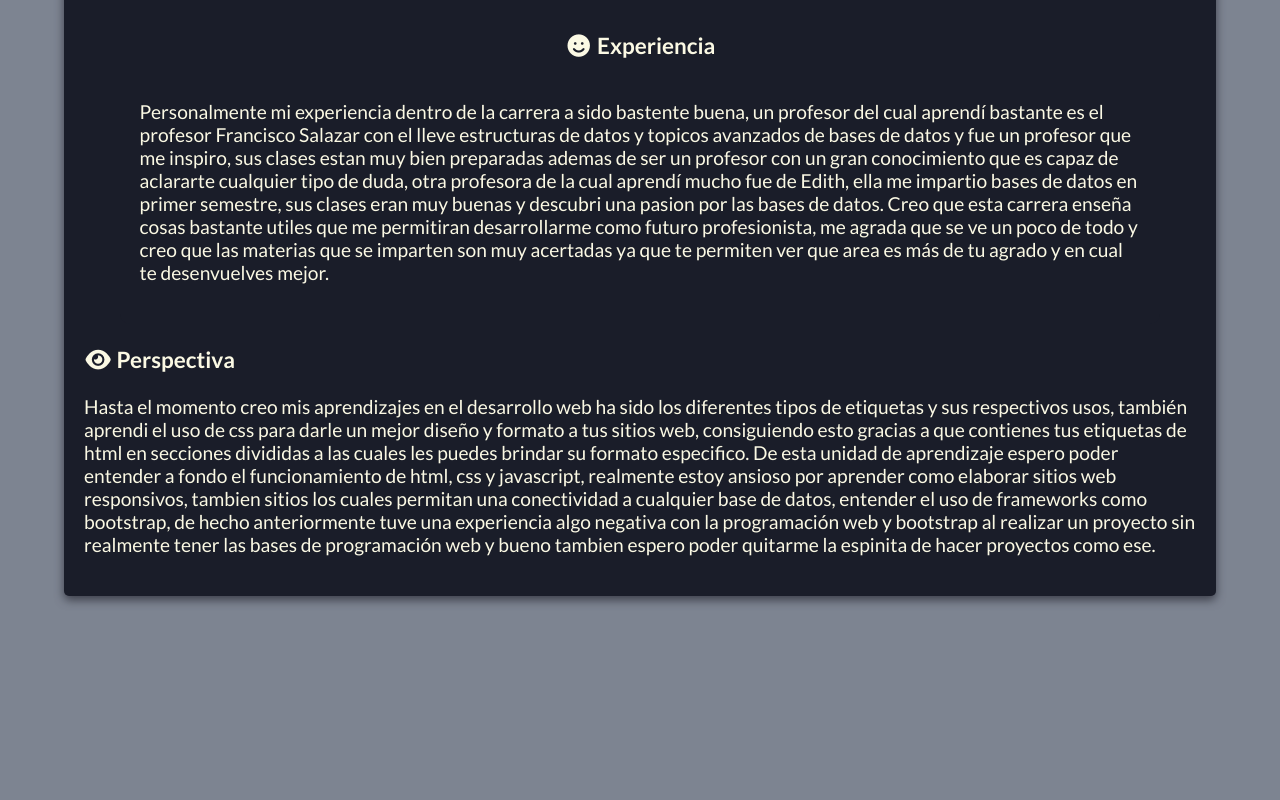
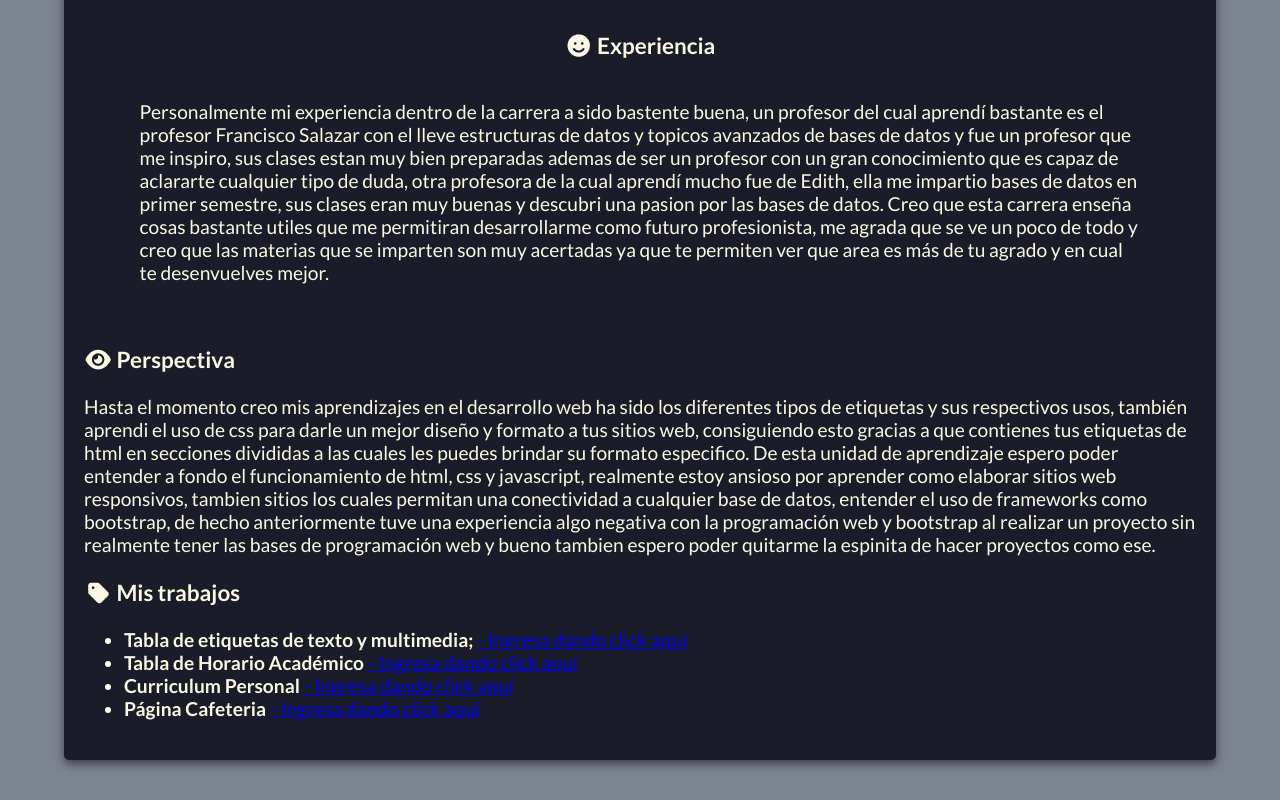
Before and after one commit to CarlosAvila31/CEAO_Practicas_DesarrolloWEB, a plain HTML site: page pagina_personal/index.html in a window 1280 px wide. Shown: the part 2228-3028 px from the top of the page. Before the commit the page ends 2864 px from the top, so only its background shows below. Drawn offline with Linux system fonts and the light colour scheme; a web font is replaced by a local one.

Commit message:
Add files via upload

```diff
--- a/pagina_personal/index.html
+++ b/pagina_personal/index.html
@@ -98,6 +98,39 @@
             </article>
         </section>
 
+        <!--Section donde estan mis trabajos-->
+        <section id="jobs">
+            <article id="trabajos">
+                <h1><i class="fa-solid fa-tag"></i> Mis trabajos</h1>
+                    <ul>
+                        <li class="promo-item">
+                            <div class="promo-text">
+                                <strong>Tabla de etiquetas de texto y multimedia;</strong> <a href="https://carlosavila31.github.io/CEAO_Practicas_DesarrolloWEB/tabla_etiquetas/index.html" target="_blank">- Ingresa dando click aquí</a>
+                            </div>
+                        </li>
+                        <li class="promo-item">
+                            <div class="promo-text">
+                                <strong>Tabla de Horario Académico </strong><a href="https://carlosavila31.github.io/CEAO_Practicas_DesarrolloWEB/tabla_horario/index.html" target="_blank">- Ingresa dando click aquí</a>
+                            </div>
+                        </li>
+
+                        <li class="promo-item">
+                            <div class="promo-text">
+                                <strong>Curriculum Personal </strong><a href="https://carlosavila31.github.io/CEAO_Practicas_DesarrolloWEB/CV/index.html" target="_blank">- Ingresa dando click aquí</a>
+                            </div>
+                        </li>
+
+                        <li class="promo-item">
+                            <div class="promo-text">
+                                <strong>Página Cafeteria </strong><a href="https://carlosavila31.github.io/CEAO_Practicas_DesarrolloWEB/Cafeteria/index.html" target="_blank">- Ingresa dando click aquí</a>
+                            </div>
+                        </li>
+                    </ul>
+                </div>
+            </article>
+        </section>
+        <!--FIN DEL SECTION de trabajos-->
+
     </div>
 </body>
 
```
